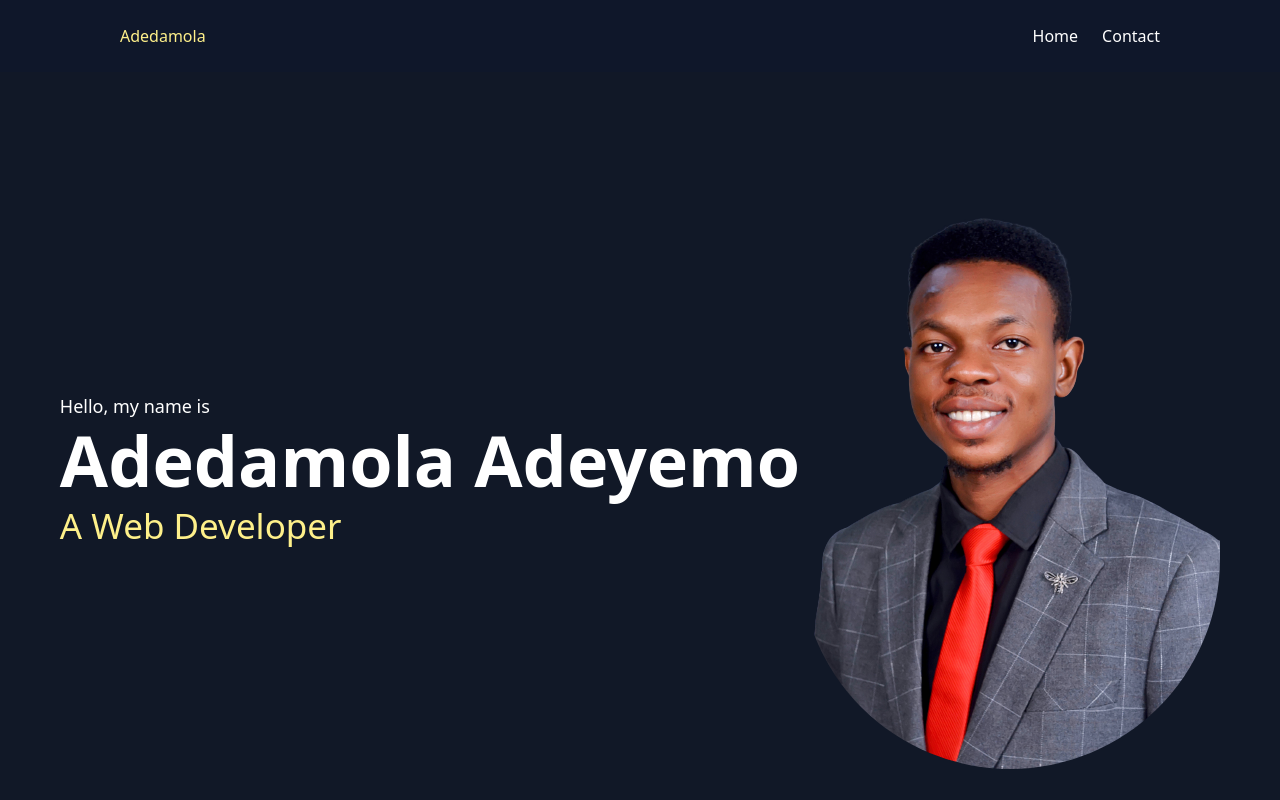
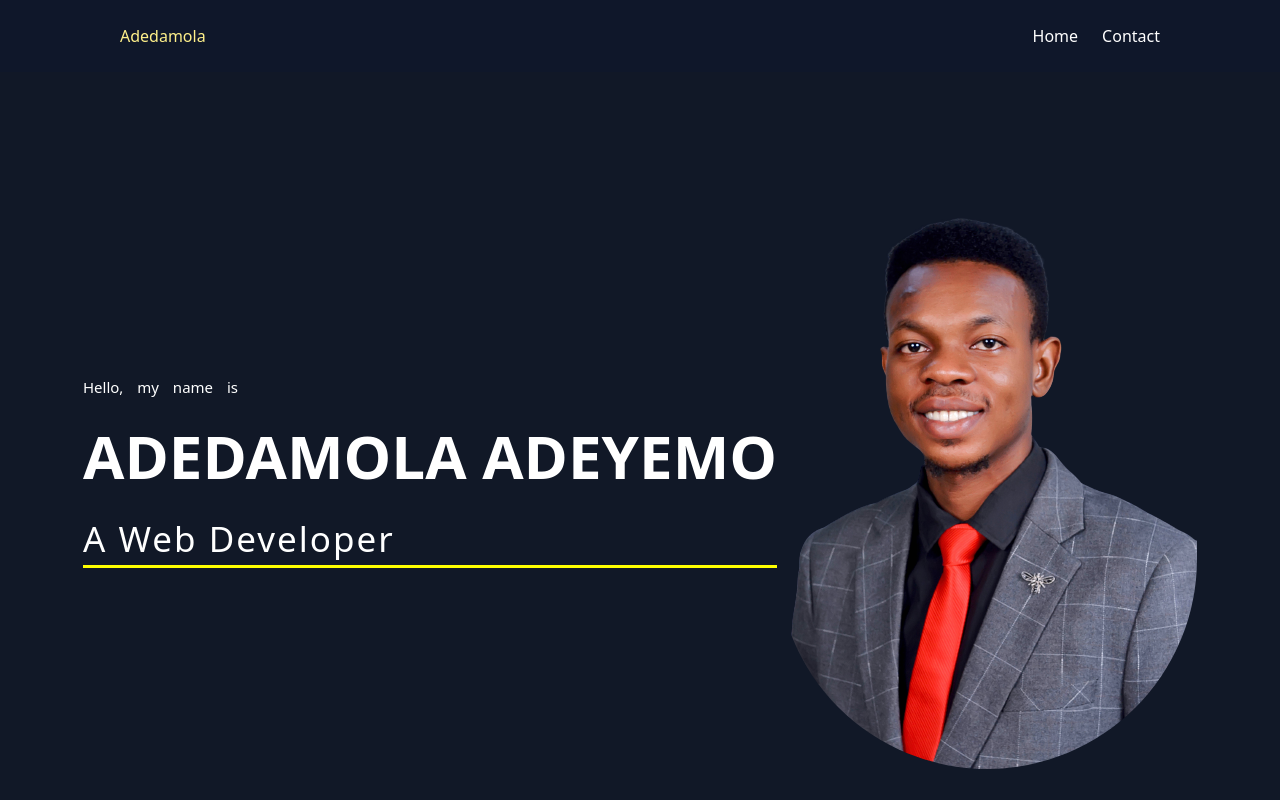
Before and after one commit to Adedamola-Adeyemo/WebDevPortfolio, a website: page index.html in a window 1280 px wide. Shown: the top 800 px of the page. Drawn offline with Linux system fonts and the light colour scheme.

Commit message:
reworked

```diff
--- a/index.html
+++ b/index.html
@@ -31,14 +31,14 @@
   <main>
     <header class="relative flex items-center justify-center h-screen bg-gray-900 overflow-hidden">
       <div class="flex flex-col p-5 md:flex-row text-left">
-        <div class="flex flex-col space-y-6 justify-center text-white text-center md:text-left">
-          <p class="text-lg pt-12 md:pt-0">
+        <div class="flex flex-col space-y-3 justify-center text-white text-center md:text-left space-y-0">
+          <p class="text-[15px] pt-12 md:pt-0 text-[30px]" style="word-spacing: 10px;">
             Hello, my name is
           </p>
-          <p class="text-2xl md:text-[70px]">
-           <b> Adedamola Adeyemo </b>
+          <p class="text-[30px] md:text-[60px]">
+           <b> ADEDAMOLA ADEYEMO </b>
           </p>
-          <p class="text-1xl text-yellow-200 md:text-[35px]">
+          <p class="text-[17.5px] md:text-[35px]" style="letter-spacing: 2px; border-bottom: yellow solid 3px;">
             A Web Developer
           </p>
         </div>
@@ -55,7 +55,7 @@
     </section>
 
     <div class="p-5 mx-auto bg-yellow-400" style="text-align: center;">
-        <h2 id="pro" class="p-5 text-2xl text-black text-center mt-12 mb-12 md:text-[40px]"> <b>My Projects</b> </h2>
+        <h2 id="pro" class="p-5 text-2xl text-black text-center mt-12 mb-12 md:text-[40px]"> <b>My Sample Projects</b> </h2>
         <div class=" container mx-auto p-5 text-1xl flex flex-col items-center justify-around md:flex-row">
             <div class="mb-12 md:mb-2">
                 <h2 class="p-5 text-lg md:text-[20px]">Professional Website</h2>
```
Also changed, not shown: dist/output.css.
